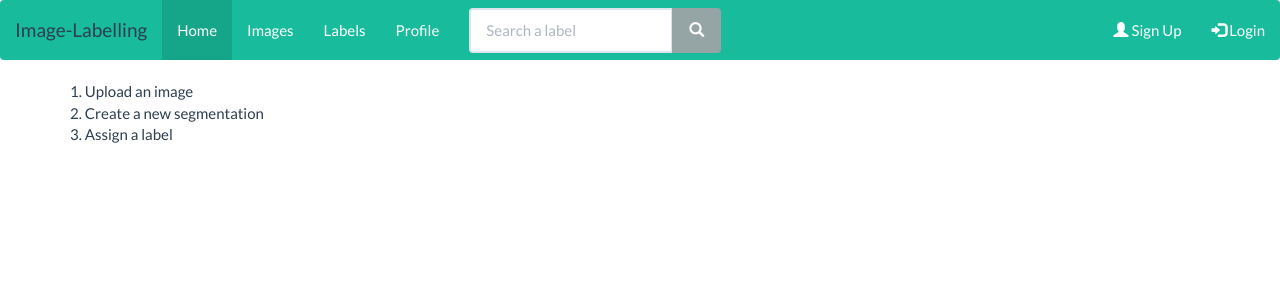
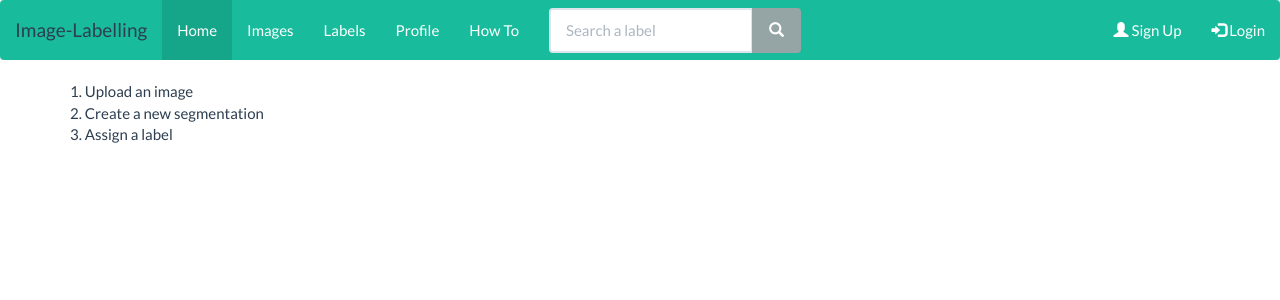
Before and after one commit to Image-Labelling/image-labelling, a Flask app: template image_labelling/templates/howto.html in a window 1280 px wide. Shown: the top 300 px of the page. Run offline with Flask 2, Linux system fonts and the light colour scheme; the template is opened without the code that fills it, so the values that code supplies are empty; some libraries are stand-ins or nearby versions.

Commit message:
Update base.html with new link

```diff
--- a/image_labelling/templates/base.html
+++ b/image_labelling/templates/base.html
@@ -30,6 +30,8 @@
       <li><a href="#">Images</a></li>
       <li><a href="#">Labels</a></li>
       <li><a href="#">Profile</a></li>
+      <li><a href="/howto">How To</a></li>
+
     </ul>
     <form action="/label" class="navbar-form navbar-left">
       <div class="input-group">
```
